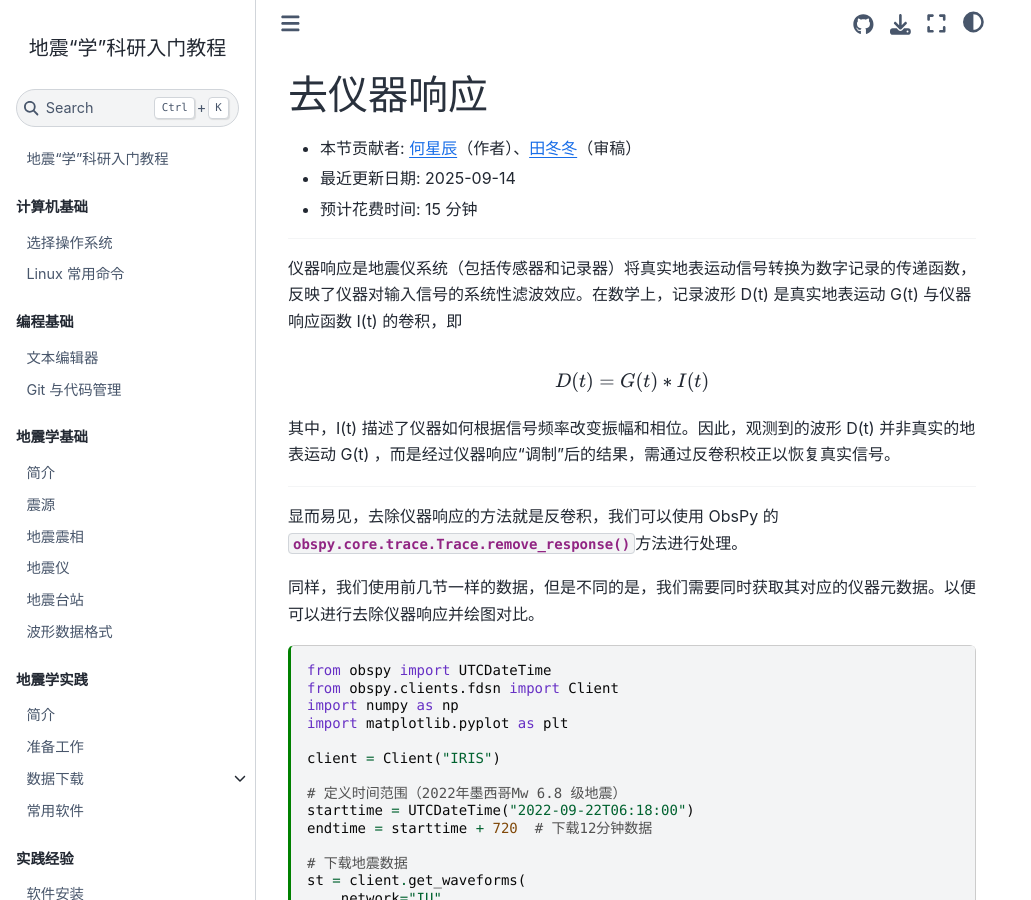
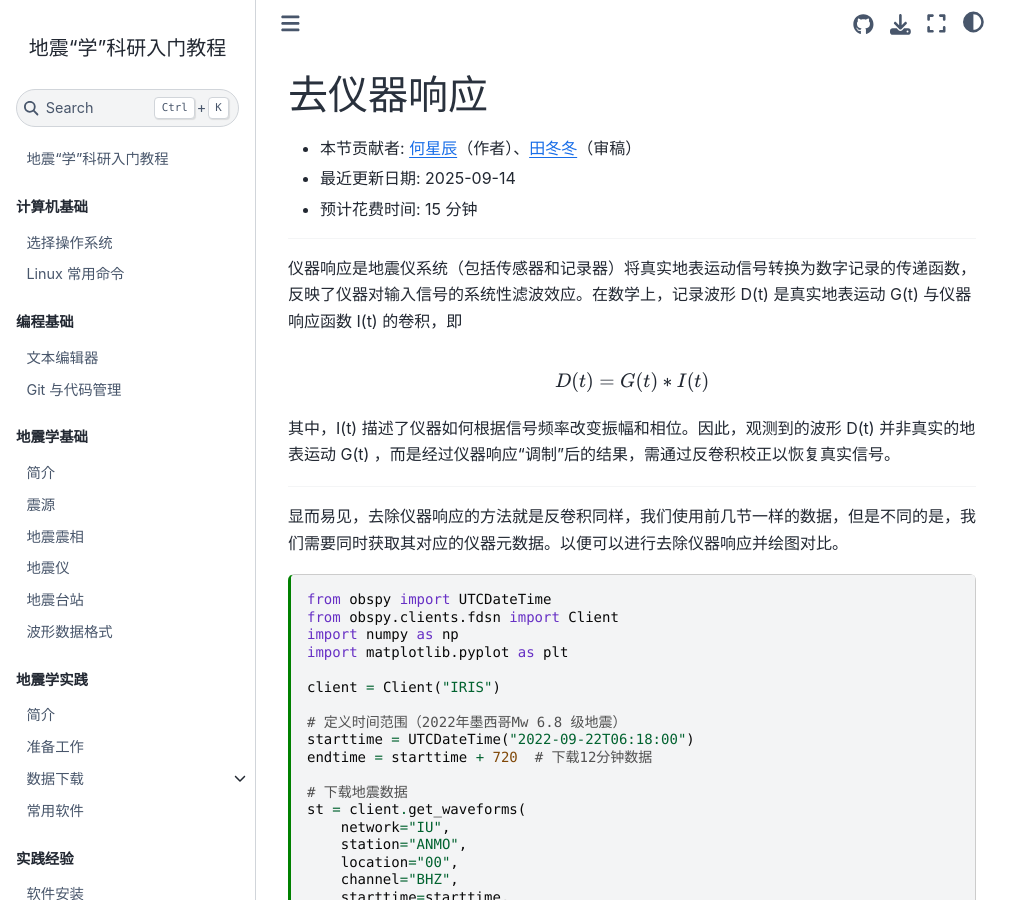
Before and after one commit to seismo-learn/seismology101, a Jupyter Book: the page built from source/exercises/response.md, in a window 1280 px wide and 900 px high. Shown: the whole window, without its empty margins (0-1031 px from the left). Built offline with Jupyter Book 1.0.4 settings and Sphinx 7.4.7 and the Sphinx Book theme 1.1.4, drawn with Linux system fonts in a browser that asks for light colours; pages that are not in the unit, such as notebooks, are missing from menus.

Commit message:
git commit --amend

````diff
--- a/source/exercises/response.md
+++ b/source/exercises/response.md
@@ -27,9 +27,7 @@ $$D(t) = G(t) * I(t)$$
 
 ---
 
-显而易见，去除仪器响应的方法就是反卷积，我们可以使用 ObsPy 的{meth}`obspy.core.trace.Trace.remove_response`方法进行处理。
-
-同样，我们使用前几节一样的数据，但是不同的是，我们需要同时获取其对应的仪器元数据。以便可以进行去除仪器响应并绘图对比。
+显而易见，去除仪器响应的方法就是反卷积同样，我们使用前几节一样的数据，但是不同的是，我们需要同时获取其对应的仪器元数据。以便可以进行去除仪器响应并绘图对比。
 
 ```{code-cell} ipython3
 from obspy import UTCDateTime
````
